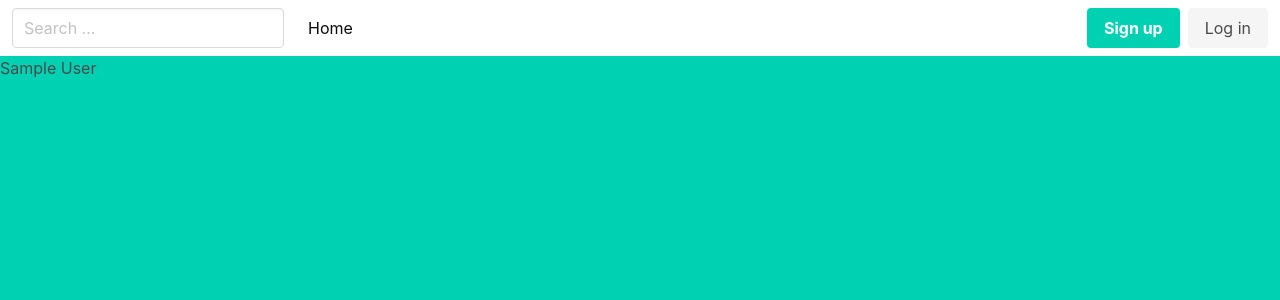
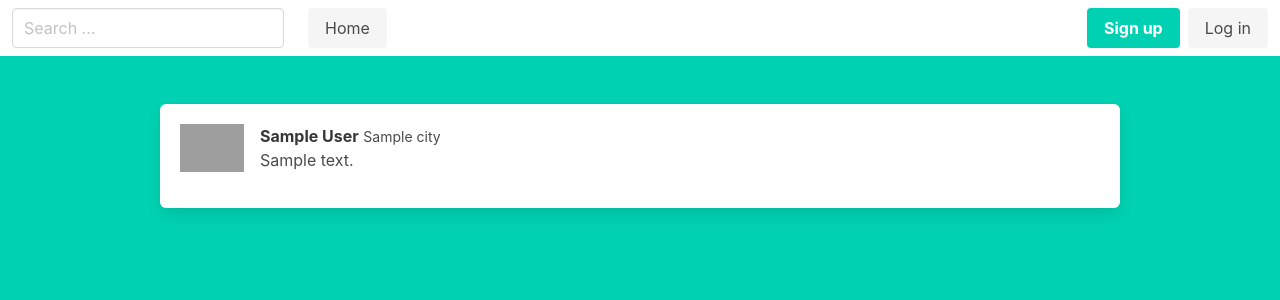
Before and after one commit to kristjankoitla/miniFacebook, a Symfony app: template templates/search/index.html.twig in a window 1280 px wide. Shown: the top 300 px of the page. Run offline with Twig, Linux system fonts and the light colour scheme; the template is opened without the code that fills it: most values are stand-ins (such as "Sample title", 1, 10 or a date in 2020); some libraries are stand-ins or nearby versions; grey boxes are pictures that could not be loaded.

Commit message:
Maade search pretty

```diff
--- a/public/layout.css
+++ b/public/layout.css
@@ -1,4 +1,4 @@
-.card .card-href {
+.card-href {
     position: absolute;
     top: 0; left: 0;
     height: 100%; width: 100%;
--- a/src/Repository/UserRepository.php
+++ b/src/Repository/UserRepository.php
@@ -33,9 +33,7 @@ class UserRepository extends ServiceEntityRepository implements PasswordUpgrader
 
     public function findByString(string $string) {
         $qb = $this->createQueryBuilder('u')
-            ->select('u.uuid')
-            ->addSelect('u.firstName')
-            ->addSelect('u.lastName')
+            ->select('u')
             ->where('CONCAT(u.firstName, u.lastName) LIKE :word')
             ->orWhere('u.city LIKE :word')
             ->setParameter('word', '%'.$string.'%');
--- a/templates/navbar/navbar.html.twig
+++ b/templates/navbar/navbar.html.twig
@@ -18,17 +18,19 @@
                 </div>
             </div>
 
-            <a class="navbar-item" href="{{ path('home') }}">
-                Home
-            </a>
+            <div class="navbar-item">
+                <a class="button is-light" href="{{ path('home') }}">
+                    Home
+                </a>
+            </div>
         </div>
 
         <div class="navbar-end">
             <div class="navbar-item">
                 <div class="buttons">
                     {% if is_granted('IS_AUTHENTICATED_FULLY') %}
-                        <a class="button is-light" href="{{ path('profile.view', { 'uuid':app.user.uuid }) }}">{{ app.user.firstName }} {{ app.user.lastName }}</a>
-                        <a class="button is-white" href="{{ path('app_logout') }}">
+                        <a class="button is-white" href="{{ path('profile.view', { 'uuid':app.user.uuid }) }}">{{ app.user.firstName }} {{ app.user.lastName }}</a>
+                        <a class="button is-light" href="{{ path('app_logout') }}">
                             Log out
                         </a>
                     {% else %}
--- a/templates/search/index.html.twig
+++ b/templates/search/index.html.twig
@@ -1,9 +1,29 @@
 {% extends 'base.html.twig' %}
 
 {% block body %}
-    {% for user in users %}
-        <div>
-            {{ user.firstName }} {{ user.lastName }}
+    <div class="section">
+        <div class="container is-max-desktop">
+            {% for user in users %}
+                <div class="box">
+                    <a class="card-href" href="{{ path('profile.view', {'uuid':user.uuid}) }}"></a>
+                    <article class="media">
+                        <figure class="media-left">
+                            <p class="image is-64x64">
+                                <img src="https://bulma.io/images/placeholders/128x128.png">
+                            </p>
+                        </figure>
+                        <div class="media-content">
+                            <div class="content">
+                                <p>
+                                    <strong>{{ user.firstName }} {{ user.lastName }}</strong> <small>{{ user.city }}</small>
+                                    <br>
+                                    {{ user.about }}
+                                </p>
+                            </div>
+                        </div>
+                    </article>
+                </div>
+            {% endfor %}
         </div>
-    {% endfor %}
+    </div>
 {% endblock %}
```
